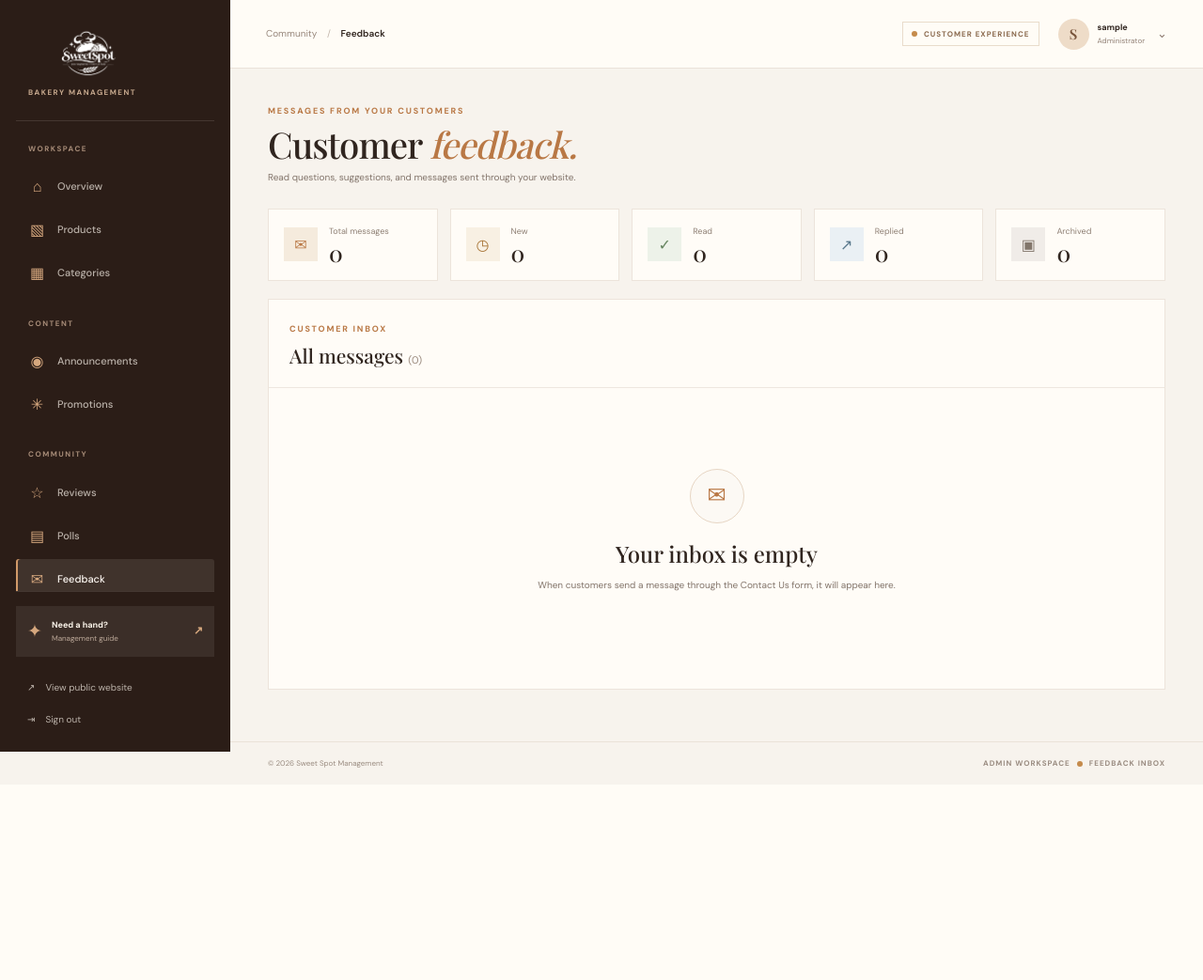
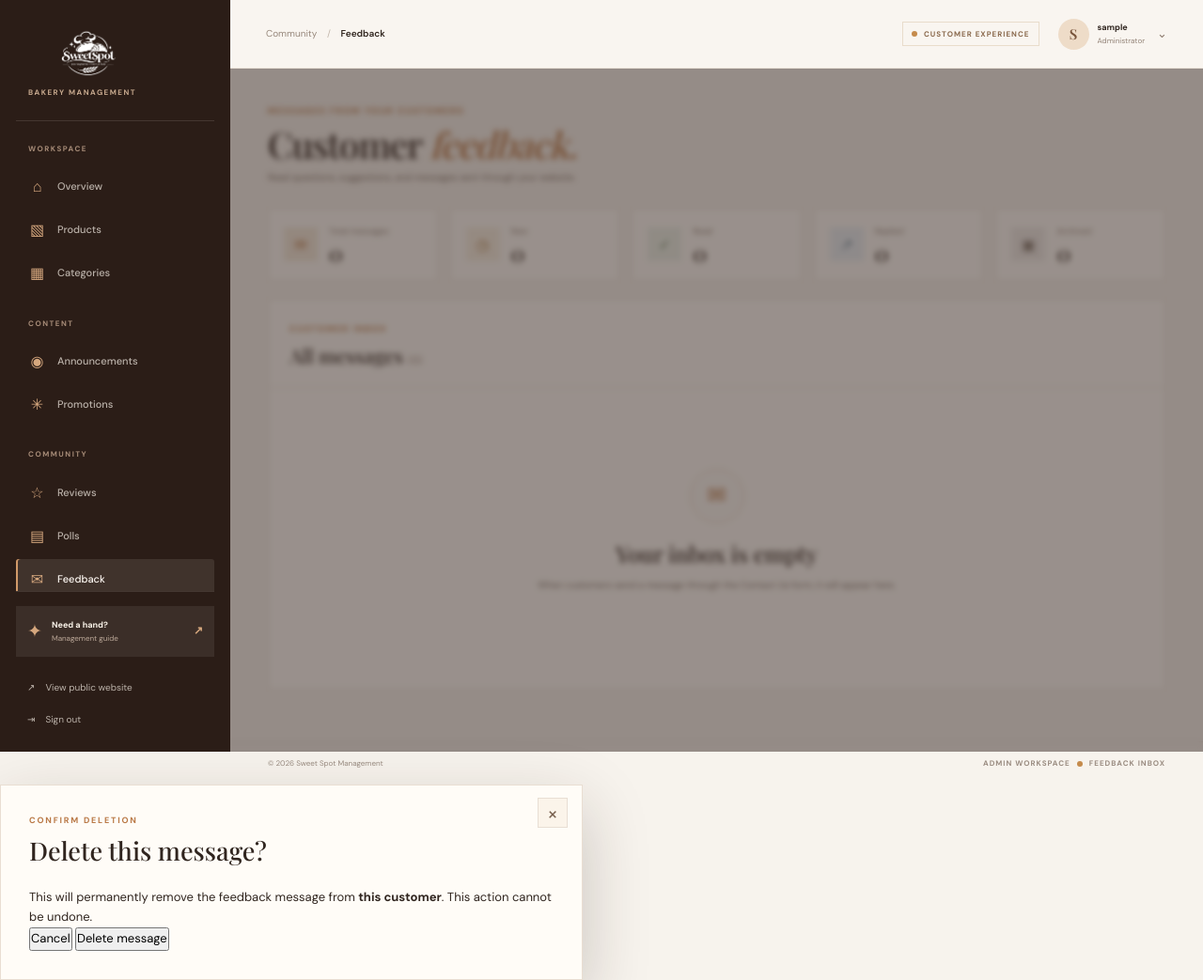
Before and after one commit to earlmacias2022-tech/Sweet-Spot, a PHP site: page /admin/feedback/index.php in a window 1280 px wide. Shown: the whole page at 94% size. Before the commit the page ends 817 px from the top, so only its background shows below. Run offline with PHP 8.4, Linux system fonts and the light colour scheme; the visitor is signed in with stand-in values (Sample User, id 1); data that the repository does not hold is empty.

Commit message:
Add feedback moderation controls

```diff
--- a/admin/feedback/index.php
+++ b/admin/feedback/index.php
@@ -39,6 +39,8 @@ foreach ($feedbackItems as $item) {
 }
 
 $csrfToken = admin_csrf_token();
+$feedbackFlash = $_SESSION['feedback_toast'] ?? null;
+unset($_SESSION['feedback_toast']);
 ?>
 <!DOCTYPE html>
 <html lang="en">
@@ -102,6 +104,13 @@ $csrfToken = admin_csrf_token();
                     <p>Read questions, suggestions, and messages sent through your website.</p>
                 </div>
             </div>
+
+            <?php if ($feedbackFlash && is_array($feedbackFlash)): ?>
+                <div class="category-message <?= ($feedbackFlash['type'] ?? '') === 'error' ? 'category-message-error' : '' ?>" role="status">
+                    <strong><?= feedback_escape(($feedbackFlash['type'] ?? '') === 'error' ? 'Action not completed.' : 'Feedback updated.') ?></strong>
+                    <span><?= feedback_escape($feedbackFlash['message'] ?? '') ?></span>
+                </div>
+            <?php endif; ?>
 
             <div class="review-stat-grid feedback-stat-grid">
                 <article class="review-stat-card"><span class="review-stat-icon">✉</span><div><small>Total messages</small><strong><?= count($feedbackItems) ?></strong></div></article>
@@ -190,6 +199,18 @@ $csrfToken = admin_csrf_token();
                                                     data-message="<?= feedback_escape($item['message']) ?>"
                                                     data-date="<?= feedback_escape($item['created_at'] ?? '') ?>"
                                                 >View message</button>
+                                                <form class="feedback-status-form" action="<?= BASE_URL ?>/admin/feedback/update-status.php" method="POST">
+                                                    <input type="hidden" name="csrf_token" value="<?= feedback_escape($csrfToken) ?>">
+                                                    <input type="hidden" name="feedback_id" value="<?= (int) $item['id'] ?>">
+                                                    <label class="visually-hidden" for="feedback-status-<?= (int) $item['id'] ?>">Change status</label>
+                                                    <select id="feedback-status-<?= (int) $item['id'] ?>" name="status" aria-label="Change status for feedback #<?= (int) $item['id'] ?>">
+                                                        <?php foreach (['new' => 'New', 'read' => 'Read', 'replied' => 'Replied', 'archived' => 'Archived'] as $statusValue => $statusLabel): ?>
+                                                            <option value="<?= feedback_escape($statusValue) ?>" <?= $feedbackStatus === $statusValue ? 'selected' : '' ?>><?= feedback_escape($statusLabel) ?></option>
+                                                        <?php endforeach; ?>
+                                                    </select>
+                                                    <button type="submit" class="feedback-update-btn">Save</button>
+                                                </form>
+                                                <button type="button" class="feedback-delete-btn" data-feedback-delete data-id="<?= (int) $item['id'] ?>" data-name="<?= feedback_escape($customerName !== '' ? $customerName : 'Anonymous') ?>">Delete</button>
                                             </td>
                                         </tr>
                                     <?php endforeach; ?>
@@ -208,6 +229,22 @@ $csrfToken = admin_csrf_token();
 
         <footer class="admin-footer"><span>© <?= date('Y') ?> Sweet Spot Management</span><span>ADMIN WORKSPACE <i></i> FEEDBACK INBOX</span></footer>
     </main>
+</div>
+
+<div class="feedback-delete-modal" id="feedback-delete-modal" aria-hidden="true">
+    <div class="feedback-modal-backdrop" data-feedback-delete-close></div>
+    <section class="feedback-modal-dialog feedback-delete-dialog" role="dialog" aria-modal="true" aria-labelledby="feedback-delete-title">
+        <button type="button" class="feedback-modal-close" data-feedback-delete-close aria-label="Close confirmation">×</button>
+        <p class="admin-kicker">CONFIRM DELETION</p>
+        <h2 id="feedback-delete-title">Delete this message?</h2>
+        <p class="feedback-delete-copy">This will permanently remove the feedback message from <strong id="feedback-delete-name">this customer</strong>. This action cannot be undone.</p>
+        <form action="<?= BASE_URL ?>/admin/feedback/delete.php" method="POST" class="feedback-delete-form">
+            <input type="hidden" name="csrf_token" value="<?= feedback_escape($csrfToken) ?>">
+            <input type="hidden" name="feedback_id" id="feedback-delete-id" value="">
+            <button type="button" class="feedback-cancel-btn" data-feedback-delete-close>Cancel</button>
+            <button type="submit" class="feedback-confirm-delete-btn">Delete message</button>
+        </form>
+    </section>
 </div>
 
 <div class="feedback-message-modal" id="feedback-message-modal" aria-hidden="true">
@@ -295,6 +332,39 @@ document.addEventListener('keydown', (event) => {
     }
 });
 
+const feedbackDeleteModal = document.querySelector('#feedback-delete-modal');
+const feedbackDeleteId = document.querySelector('#feedback-delete-id');
+const feedbackDeleteName = document.querySelector('#feedback-delete-name');
+let feedbackDeletePreviousFocus = null;
+
+function closeFeedbackDeleteModal() {
+    feedbackDeleteModal?.classList.remove('is-open');
+    feedbackDeleteModal?.setAttribute('aria-hidden', 'true');
+    feedbackDeletePreviousFocus?.focus();
+}
+
+document.querySelectorAll('[data-feedback-delete]').forEach((button) => {
+    button.addEventListener('click', () => {
+        if (!feedbackDeleteModal) return;
+        feedbackDeletePreviousFocus = button;
+        feedbackDeleteId.value = button.dataset.id || '';
+        feedbackDeleteName.textContent = button.dataset.name || 'this customer';
+        feedbackDeleteModal.classList.add('is-open');
+        feedbackDeleteModal.setAttribute('aria-hidden', 'false');
+        feedbackDeleteModal.querySelector('.feedback-modal-close')?.focus();
+    });
+});
+
+document.querySelectorAll('[data-feedback-delete-close]').forEach((button) => {
+    button.addEventListener('click', closeFeedbackDeleteModal);
+});
+
+document.addEventListener('keydown', (event) => {
+    if (event.key === 'Escape' && feedbackDeleteModal?.classList.contains('is-open')) {
+        closeFeedbackDeleteModal();
+    }
+});
+
 const sidebarToggle = document.querySelector('#sidebar-toggle');
 sidebarToggle?.addEventListener('click', () => {
     document.querySelector('#admin-sidebar')?.classList.toggle('is-open');
```
